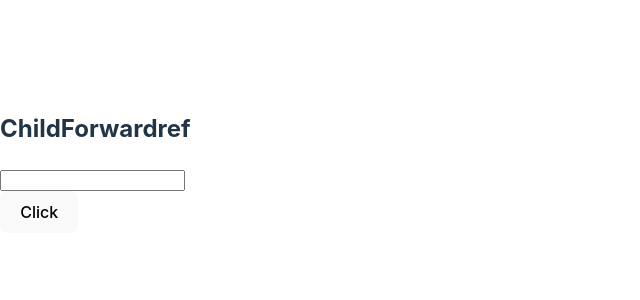
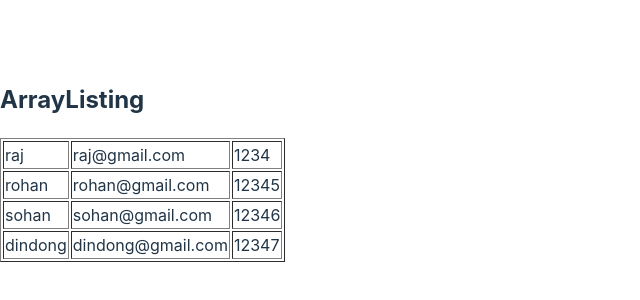
Before and after one commit to Rajasva-Raj-CODE/React.JS-, a React (Vite) app in the folder FunctionBasedComponents/: page / in a window 1280 px wide. Shown: the part 238-538 px from the top of the page, without its empty margins (0-640 px from the left). Built offline with nearby package versions, Linux system fonts and the light colour scheme.

Commit message:
componets done

```diff
--- a/FunctionBasedComponents/src/App.jsx
+++ b/FunctionBasedComponents/src/App.jsx
@@ -8,6 +8,7 @@ import UseCallback from "./Components/UseCallbackHook/UseCallback";
 import ContextApiWithHooks from "./Components/ContextAPIwithHooks/ContextApiWithHooks";
 import UseRef from "./Components/UseRef Hook/UseRef";
 import ForwardRef from "./Components/ForwardRef/ForwardRef";
+import ArrayListing from "./Components/ArrayListing/ArrayListing";
 const App = () => {
   // const [count,setCount] = useState(0)
   // const [age, setAge] = useState(20);
@@ -25,7 +26,8 @@ const App = () => {
       {/* <UseCallback/> */}
       {/* <ContextApiWithHooks/> */}
       {/* <UseRef/> */}
-      <ForwardRef/>
+      {/* <ForwardRef/> */}
+      <ArrayListing/>
     </>
   );
 };
--- /dev/null
+++ b/FunctionBasedComponents/src/Components/ArrayListing/ArrayListing.jsx
@@ -0,0 +1,44 @@
+import React from "react";
+
+const ArrayListing = () => {
+  //   const employee = ["raj", "rohan", "sohan", "dindong"];
+  //!using map function
+  //   employee.map((item) => {
+  //     console.log("my name is ", item);
+  //   });
+  //!using for loop
+  // for(let i =0; i<employee.length;i++){
+  //     console.log("my name is ", employee[i]);
+  // }
+
+  const employeeInfo = [
+    { name: "raj", email: "raj@gmail.com", contact: 1234 },
+    { name: "rohan", email: "rohan@gmail.com", contact: 12345 },
+    { name: "sohan", email: "sohan@gmail.com", contact: 12346 },
+    { name: "dindong", email: "dindong@gmail.com", contact: 12347 },
+  ];
+  return (
+    <div>
+      <h2>ArrayListing</h2>
+      {/* {employee.map((item, index) => (
+        <h3 key={index}>{item}</h3>
+      ))} */}
+
+<table border={1}>
+    {
+        employeeInfo.map((emp,index)=>
+            <tr key={index}>
+                <td>{emp.name}</td>
+                <td>{emp.email}</td>
+                <td>{emp.contact}</td>
+
+            </tr>
+        )
+    }
+</table>
+
+    </div>
+  );
+};
+
+export default ArrayListing;
```
